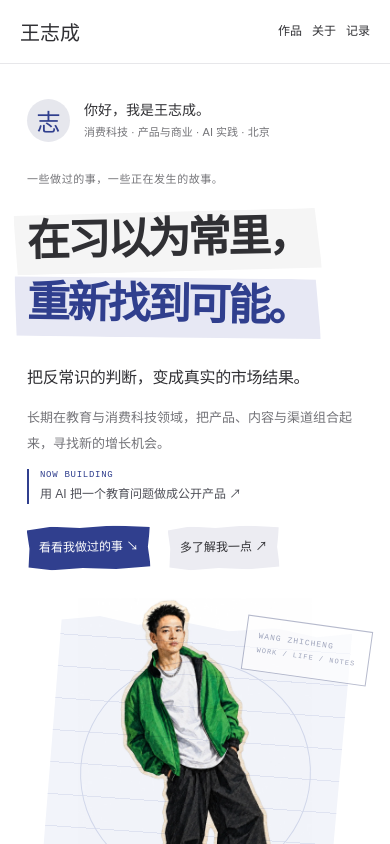
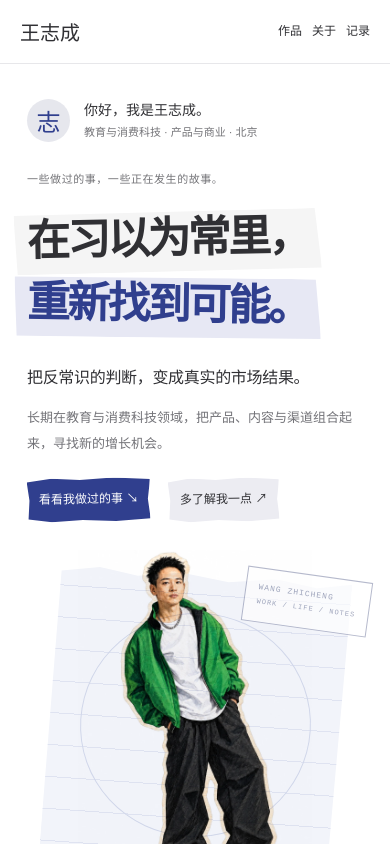
Before and after one commit to zachsaws/zachsaws.github.io, a Next.js app: page / in a window 390 px wide. Shown: the top 844 px of the page. Built offline with nearby package versions, Linux system fonts and the light colour scheme.

Commit message:
Refine personal voice and curriculum project naming

```diff
--- a/app/globals.css
+++ b/app/globals.css
@@ -1198,28 +1198,6 @@ main {
   font-size: 14px;
   line-height: 1.95;
   margin-top: 13px;
-}
-.now-building {
-  display: flex;
-  align-items: baseline;
-  gap: 10px;
-  width: fit-content;
-  margin-top: 15px;
-  padding-left: 11px;
-  border-left: 2px solid var(--accent);
-  color: #4e4f57;
-  font-size: 12px;
-  line-height: 1.65;
-  transition: color 180ms ease, transform 180ms ease;
-}
-.now-building span {
-  color: var(--accent);
-  font: 9px/1.5 monospace;
-  letter-spacing: 0.08em;
-}
-.now-building:hover {
-  color: var(--accent);
-  transform: translateX(3px);
 }
 .actions {
   gap: 28px;
@@ -1602,12 +1580,6 @@ h2 {
   .intro {
     font-size: 13px;
   }
-  .now-building {
-    align-items: flex-start;
-    flex-direction: column;
-    gap: 2px;
-    margin-top: 13px;
-  }
   .actions {
     margin-top: 22px;
     gap: 18px;
@@ -3100,6 +3072,13 @@ h2 {
   font: 700 12px/1.4 monospace;
   letter-spacing: 0.13em;
 }
+.open-product-name small {
+  display: block;
+  margin-top: 6px;
+  color: #6d756f;
+  font: 500 10px/1.5 monospace;
+  letter-spacing: 0.12em;
+}
 .open-case-hero h1 {
   max-width: 580px;
   font-size: clamp(58px, 7.2vw, 98px);
--- a/app/page.tsx
+++ b/app/page.tsx
@@ -45,7 +45,7 @@ export default function Home() {
             <div className="identity">
               <span className="avatar">志</span>
               <div>
-                你好，我是王志成。<small>消费科技 · 产品与商业 · AI 实践 · 北京</small>
+                你好，我是王志成。<small>教育与消费科技 · 产品与商业 · 北京</small>
               </div>
             </div>
             <p className="kicker">一些做过的事，一些正在发生的故事。</p>
@@ -57,10 +57,6 @@ export default function Home() {
             <p className="intro">
               长期在教育与消费科技领域，把产品、内容与渠道组合起来，寻找新的增长机会。
             </p>
-            <a className="now-building" href="#open-curriculum-cn">
-              <span>NOW BUILDING</span>
-              用 AI 把一个教育问题做成公开产品 ↗
-            </a>
             <div className="actions">
               <a className="paper-button primary" href="#projects">
                 看看我做过的事 ↘
@@ -233,11 +229,10 @@ export default function Home() {
               </div>
               <div className="life-panel-copy">
                 <p className="eyebrow">03 / RUNNING AS MEDITATION</p>
-                <h3>跑步时，我不听歌。</h3>
+                <h3>跑得够久，脑子才会安静下来。</h3>
                 <p>
-                  对我来说，跑步是一种冥想。我会主动经过长时间的无聊，
-                  让身体先耗尽噪声，再重新获得宁静。冲过终点是结果，
-                  真正重要的是路上那段只有呼吸和脚步的时间。
+                  我跑步时不听歌。身体重复一件足够简单的事，脑子里的噪声会慢慢退下去。
+                  对我来说，跑步不是逃离无聊，而是主动经过它，重新获得宁静。
                 </p>
               </div>
             </article>
@@ -273,11 +268,11 @@ export default function Home() {
               </div>
               <div className="life-panel-copy">
                 <p className="eyebrow">04 / TWO INDEPENDENT LIVES</p>
-                <h3>养猫，也不把它当孩子。</h3>
+                <h3>我想让一只猫，自己认识这个世界。</h3>
                 <p>
-                  我把它当作独立的朋友：它给我陪伴，我给它安定和探索世界的自由。
-                  从两三个月大开始，我就带它出门。家只是我们共同生活的一个地点，
-                  外面的世界也应该属于它。
+                  我更愿意把它当作朋友。它很小的时候，我就开始带它出门，
+                  希望它理解外面的声音、人群和边界，再形成自己的选择。
+                  家是一处安定的住所，却不该成为它认识世界的全部。
                 </p>
                 <a
                   className="life-video-link"
--- a/app/site-content.ts
+++ b/app/site-content.ts
@@ -118,21 +118,22 @@ export const projects: Project[] = [
   },
   {
     slug: 'open-curriculum-cn',
-    name: 'Open Curriculum CN',
+    name: '中国 K12 新课标知识图谱',
     cover: '从一个知识点，\n看见学习路径。',
-    category: '个人实践 / 教育 × AI',
+    category: '个人实践 / 新课标 × AI',
     period: 'INDEPENDENT PROJECT',
     role: '独立发起与构建',
     summary:
-      '从“孩子卡在一个知识点时，前面遗漏了什么”出发，把课标、知识关系与学习路径做成可以公开探索的产品。',
+      '把新课标里的知识点和前后关系，做成一张可以探索的学习地图。',
     result: '从 0 到 1',
     label: '问题定义、设计与公开发布',
     image: '/images/products/open-curriculum-sphere-v1.webp',
-    imageCaption: '中国 K12 知识图谱 · 公开项目视觉',
+    imageCaption: 'Open Curriculum CN · 公开项目视觉',
     caseUrl: '/work/open-curriculum-cn',
     story:
       '从孩子卡在某个知识点时“前面遗漏了什么、下一步该学什么”的问题出发，将课标与知识关系组织为可交互的学习路径。',
-    boundary: '已有公开发布记录，不代表学习效果或商业化验证。',
+    boundary:
+      '基于 2022 版义务教育课程标准，使用 AI 辅助构建，免费开放使用；不代表学习效果或商业化验证。',
     url: 'https://zachsaws.github.io/open-curriculum-cn/',
   },
 ];
--- a/app/work/open-curriculum-cn/page.tsx
+++ b/app/work/open-curriculum-cn/page.tsx
@@ -4,7 +4,7 @@ import Link from 'next/link';
 import CaseNext from '../case-next';
 
 export const metadata: Metadata = {
-  title: 'Open Curriculum CN：找到之前漏了哪一步｜王志成',
+  title: '中国 K12 新课标知识图谱｜王志成',
   description:
     '王志成独立发起并构建的中国 K12 学习路径图谱：从知识卡点出发，把前置关系、诊断与补学路径做成公开产品。',
 };
@@ -49,7 +49,10 @@ export default function OpenCurriculumCase() {
         <section className="case-hero open-case-hero">
           <div className="case-hero-copy">
             <p className="eyebrow">SELECTED WORK 04 / 独立产品 · 教育 × AI</p>
-            <p className="open-product-name">OPEN CURRICULUM CN</p>
+            <p className="open-product-name">
+              中国 K12 新课标知识图谱
+              <small>OPEN CURRICULUM CN</small>
+            </p>
             <h1>找到之前<br />漏了哪一步。</h1>
             <p className="case-title">
               孩子说“不会”，问题可能不在眼前这一题。
```
